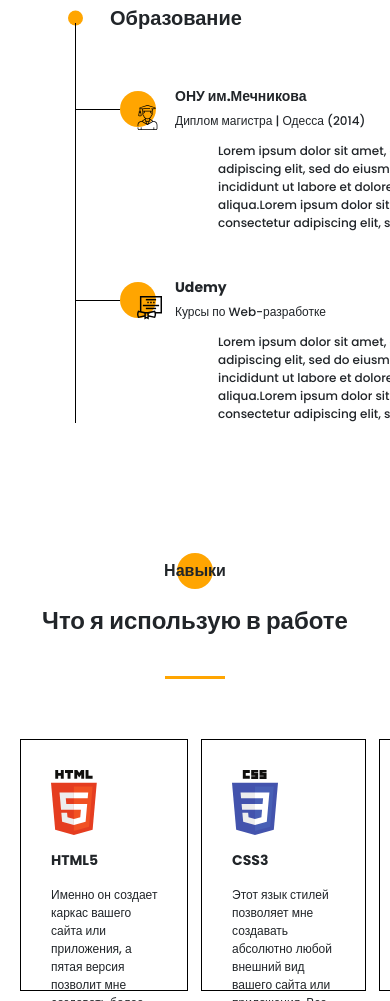
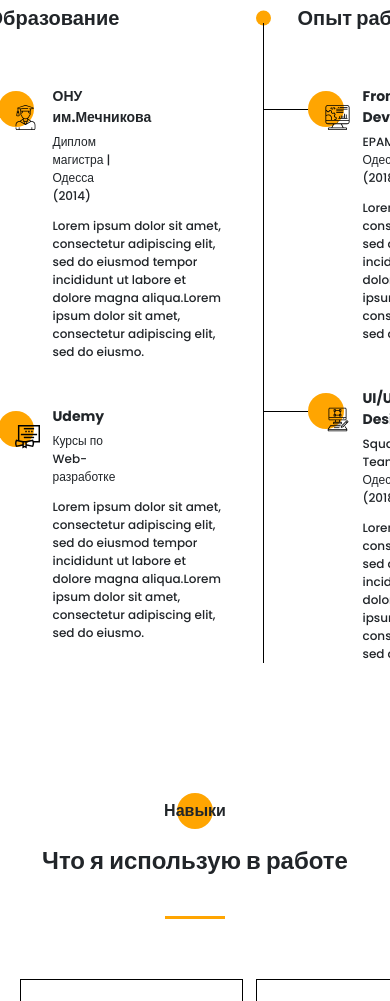
Before and after one commit to alex-k-94/portfolio.github.io, a website: page src/index.html in a window 390 px wide. Shown: the part 2313-3314 px from the top of the page. Drawn offline with nearby package versions, Linux system fonts and the light colour scheme; files that its build step writes are made by us from their sources.

Commit message:
eigth day

```diff
--- a/src/sass/blocks/_media.scss
+++ b/src/sass/blocks/_media.scss
@@ -23,6 +23,22 @@
                 grid-template-columns: 40px 195px;
                 column-gap: 15px;
             }
+        }
+    }
+    .resume {
+        &__wrapper {
+            grid-template-columns: repeat(2, 350px);
+        }
+    }
+    .skills {
+        &__tech {
+            &-item {
+                min-height: 300px;
+            }
+        }
+        &__ratings {
+            justify-content: center;
+            grid-template: repeat(3, minmax(70px, auto)) / repeat(2, 350px);
         }
     }
 }
@@ -82,6 +98,29 @@
             }
         }
     }
+    .resume {
+        &__wrapper {
+            justify-content: center;
+            grid-template-columns: repeat(2, 175px);
+        }
+        &__item {
+            &-body {
+                width: 170px;
+            }
+        }
+    }
+    .skills {
+        &__tech {
+            grid-template: repeat(3, 1fr) / repeat(3, 1fr);
+            &-item {
+                    min-height: 400px;
+            }
+        }
+        &__ratings {
+            justify-content: center;
+            grid-template: repeat(6, minmax(70px, auto)) / 1fr;
+        }
+    }
 }
 
 @media (max-width: 768px) {
--- a/src/sass/blocks/_resume.scss
+++ b/src/sass/blocks/_resume.scss
@@ -56,7 +56,6 @@
             }
         }
         &-body {
-            padding-left: 43px;
             margin-top: 12px;
             font-size: 12px;
             line-height: 18px;
```
Also changed, not shown: dist/css/styles.min.css.
